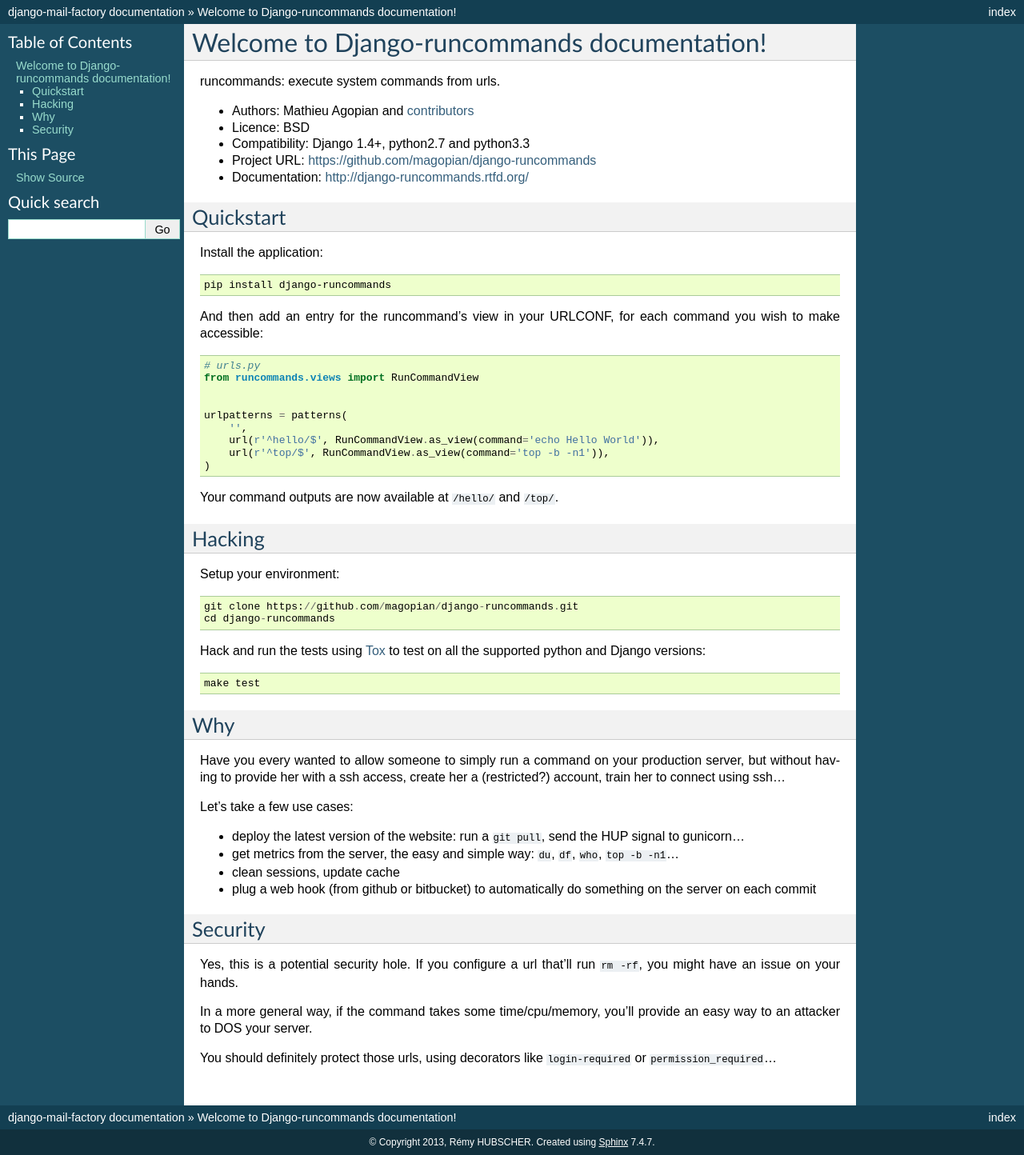
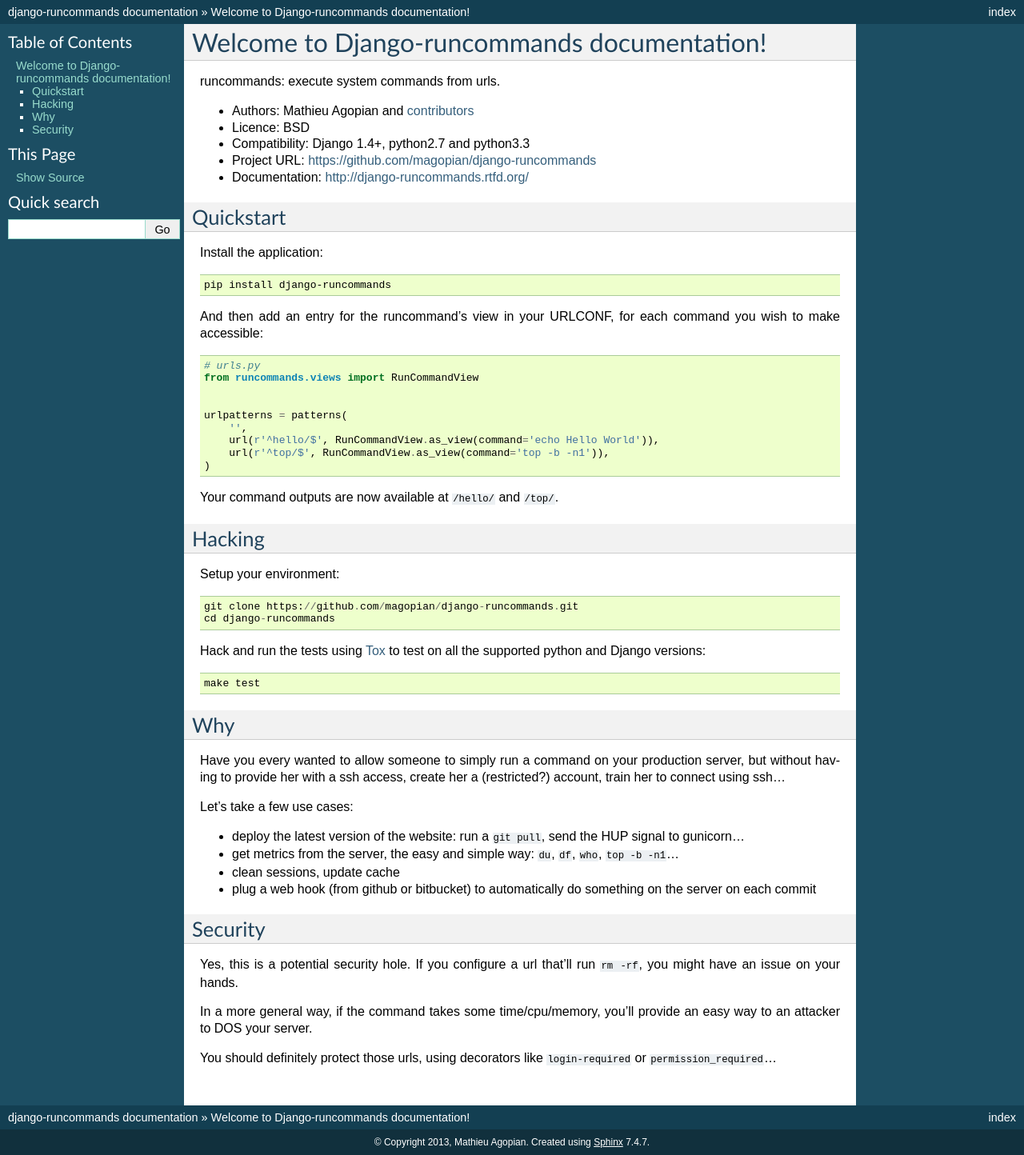
Before and after one commit to magopian/django-runcommands, a Sphinx documentation site: the page built from docs/source/index.rst, in a window 1280 px wide. Shown: the whole page at 80% size. Built offline with Sphinx 7.4.7, drawn with Linux system fonts in a browser that asks for light colours; the version number could not be read and is left out.

Commit message:
bad copy/paste, fix conf.py

```diff
--- a/docs/source/conf.py
+++ b/docs/source/conf.py
@@ -1,6 +1,6 @@
 # -*- coding: utf-8 -*-
 #
-# django-mail-factory documentation build configuration file, created by
+# django-runcommands documentation build configuration file, created by
 # sphinx-quickstart on Wed Jan 23 17:31:52 2013.
 #
 # This file is execfile()d with the current directory set to its containing dir.
@@ -40,8 +40,8 @@
 master_doc = 'index'
 
 # General information about the project.
-project = u'django-mail-factory'
-copyright = u'2013, Rémy HUBSCHER'
+project = u'django-runcommands'
+copyright = u'2013, Mathieu Agopian'
 
 # The version info for the project you're documenting, acts as replacement for
 # |version| and |release|, also used in various other places throughout the
@@ -165,7 +165,7 @@
 #html_file_suffix = None
 
 # Output file base name for HTML help builder.
-htmlhelp_basename = 'django-mail-factorydoc'
+htmlhelp_basename = 'django-runcommandsdoc'
 
 
 # -- Options for LaTeX output --------------------------------------------------
@@ -184,8 +184,8 @@
 # Grouping the document tree into LaTeX files. List of tuples
 # (source start file, target name, title, author, documentclass [howto/manual]).
 latex_documents = [
-  ('index', 'django-mail-factory.tex', u'django-mail-factory Documentation',
-   u'Rémy HUBSCHER', 'manual'),
+  ('index', 'django-runcommands.tex', u'django-runcommands Documentation',
+   u'Mathieu Agopian', 'manual'),
 ]
 
 # The name of an image file (relative to this directory) to place at the top of
@@ -214,8 +214,8 @@
 # One entry per manual page. List of tuples
 # (source start file, name, description, authors, manual section).
 man_pages = [
-    ('index', 'django-mail-factory', u'django-mail-factory Documentation',
-     [u'Rémy HUBSCHER'], 1)
+    ('index', 'django-runcommands', u'django-runcommands Documentation',
+     [u'Mathieu Agopian'], 1)
 ]
 
 # If true, show URL addresses after external links.
@@ -228,8 +228,8 @@
 # (source start file, target name, title, author,
 #  dir menu entry, description, category)
 texinfo_documents = [
-  ('index', 'django-mail-factory', u'django-mail-factory Documentation',
-   u'Rémy HUBSCHER', 'django-mail-factory', 'One line description of project.',
+  ('index', 'django-runcommands', u'django-runcommands Documentation',
+   u'Mathieu Agopian', 'django-runcommands', 'One line description of project.',
    'Miscellaneous'),
 ]
 
```
